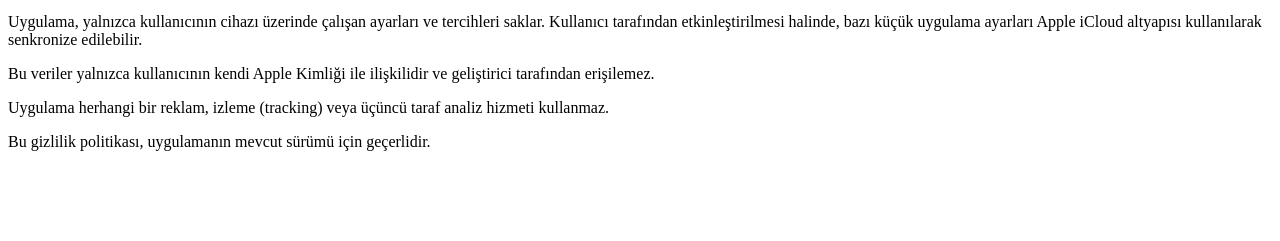
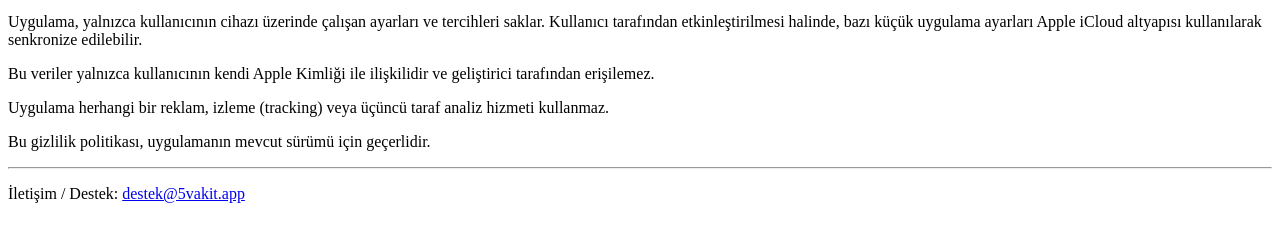
Before and after one commit to 5vakitapp-lang/5vakit-privacy, a plain HTML site: page index.html in a window 1280 px wide. Shown: the part 101-342 px from the top of the page. Drawn offline with Linux system fonts and the light colour scheme.

Commit message:
Update index.html

```diff
--- a/index.html
+++ b/index.html
@@ -30,3 +30,8 @@ Bu gizlilik politikası, uygulamanın mevcut sürümü için geçerlidir.
 
 </body>
 </html>
+<hr>
+<p>
+İletişim / Destek:
+<a href="mailto:5vakit.app@gmail.com">destek@5vakit.app</a>
+</p>
```
